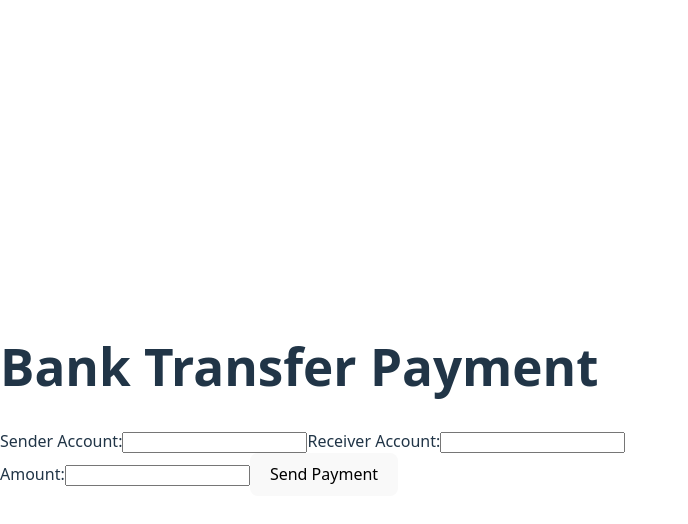
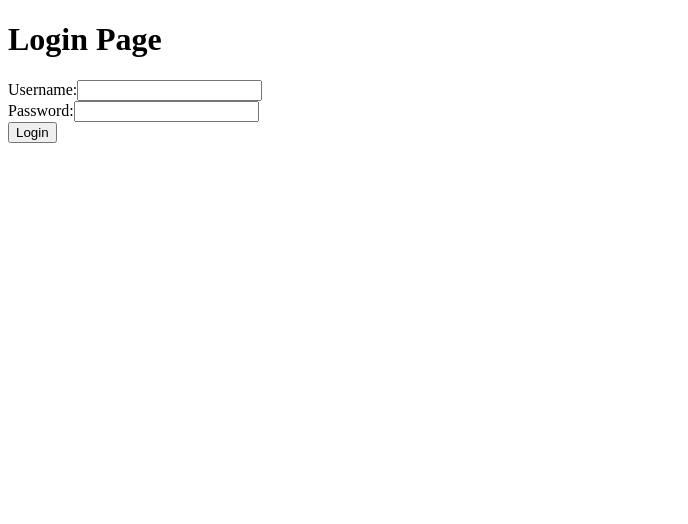
Before and after one commit to catchmeinreal-life/mochaPayment, a React (Vite) app in the folder my-react-app/: page /login in a window 1280 px wide. Shown: the top 524 px of the page, without its empty margins (0-688 px from the left). Built offline with nearby package versions, Linux system fonts and the light colour scheme.

Commit message:
installed a dependency react-router-dom

```diff
--- a/my-react-app/package.json
+++ b/my-react-app/package.json
@@ -22,6 +22,7 @@
     "eslint-plugin-react-hooks": "^5.2.0",
     "eslint-plugin-react-refresh": "^0.4.19",
     "globals": "^16.0.0",
+    "react-router-dom": "^7.6.2",
     "vite": "^6.3.5"
   }
 }
--- a/my-react-app/src/App.jsx
+++ b/my-react-app/src/App.jsx
@@ -2,13 +2,42 @@
 // import React from 'react';
 // import Greeting from './components/Greeting';
 
+import { BrowserRouter, Routes, Route } from "react-router-dom";
+import Home from "./pages/Home";
+import Dashboard from "./pages/Dashboard";
+import Login from "./pages/Login";
+
 // import './App.css'
 
-import PaymentForm from './components/PaymentForm';
+import PaymentForm from './pages/PaymentForm';
 // import Greeting from './components/Greeting';
 // import Hello from './components/Hello';
+
+import ProtectedRoute from "./components/ProtectedRoute";
+
 function App() {
-  return PaymentForm();
+  const isAuthenticated = false; // get this from your auth logic/context
+
+  // return PaymentForm();
+  return (
+    <BrowserRouter>
+      <Routes>
+        <Route path="/" element={<Home />} />
+        {/* <Route path="/dashboard" element={<Dashboard />} /> */}
+        <Route path="/dashboard"
+          element={
+            <ProtectedRoute isAuthenticated={isAuthenticated}>
+              <Dashboard />
+            </ProtectedRoute>
+          }
+        />
+        <Route path="/login" element={<Login />} />
+        <Route path="/payment" element={<PaymentForm />} />
+        <Route path="/" element={<Home />}></Route>
+        {/* Add more routes as needed */}
+      </Routes>
+    </BrowserRouter>
+  );
 }
 
 export default App;
--- /dev/null
+++ b/my-react-app/src/components/ProtectedRoute.jsx
@@ -0,0 +1,31 @@
+import { Navigate, Outlet } from 'react-router-dom';
+
+function ProtectedRoute({ children, isAuthenticated}) {
+
+    return isAuthenticated ? children : <Navigate to={'/login'} />;
+
+    // if (!isAuthenticated) {
+    //     // Redirect them to the /login page, but save the current location they were
+    //     // trying to go to when they were redirected.
+    //     return <Navigate to="/login" replace />;
+    // }
+
+    // return children ? children : <Outlet />;
+}
+
+export default ProtectedRoute;
+
+
+// function ProtectedRoute({ isAllowed, redirectPath = '/login' }) {
+//   if (!isAllowed) {
+//     // Redirect them to the /login page, but save the current location they were
+//     // trying to go to when they were redirected.
+//     return <Navigate to={redirectPath} replace />;
+//   }
+
+//   return <Outlet />;
+// }
+
+// ProtectedRoute.propTypes = {
+//   isAllowed: PropTypes.bool.isRequired,
+//     redirectPath: PropTypes.string,
--- a/my-react-app/src/main.jsx
+++ b/my-react-app/src/main.jsx
@@ -1,15 +1,15 @@
 import { StrictMode } from 'react'
 import { createRoot } from 'react-dom/client'
-import './index.css'
+// import './index.css'
 // import App from './App.jsx'
-import PaymentForm from './App'
+import App from './App'
 
 
 
 createRoot(document.getElementById('root')).render(
 
 
-    <PaymentForm />
+    <App />
 
 
 )
--- /dev/null
+++ b/my-react-app/src/pages/Dashboard.jsx
@@ -0,0 +1,11 @@
+
+function Dashboard() {
+  return (
+    <div>
+      <h1>Dashboard</h1>
+      <p>Welcome to your dashboard!</p>
+    </div>
+  );
+}
+
+export default Dashboard;
--- /dev/null
+++ b/my-react-app/src/pages/Home.jsx
@@ -0,0 +1,16 @@
+
+
+
+/**localhost:5175/ */
+
+function Home() {
+    return (
+        <div>
+        <h1>Welcome to the Home Page</h1>
+        <p>This is the home page of your React application.</p>
+        <p>You can navigate to other pages using the links in the navigation bar.</p>
+        </div>
+    );
+}
+
+export default Home;
--- /dev/null
+++ b/my-react-app/src/pages/Login.jsx
@@ -0,0 +1,22 @@
+
+
+function Login() {
+  return (
+    <div className="login-page">
+      <h1>Login Page</h1>
+      <form>
+        <div>
+          <label htmlFor="username">Username:</label>
+          <input type="text" id="username" name="username" required />
+        </div>
+        <div>
+          <label htmlFor="password">Password:</label>
+          <input type="password" id="password" name="password" required />
+        </div>
+        <button type="submit">Login</button>
+      </form>
+    </div>
+  );
+}
+
+export default Login;
```
Also changed, not shown: my-react-app/index.html (+0 -11 lines), my-react-app/mochaPay.html (added, +13 -0 lines), my-react-app/src/pages/PaymentForm.jsx (renamed from my-react-app/src/components/PaymentForm.jsx).
